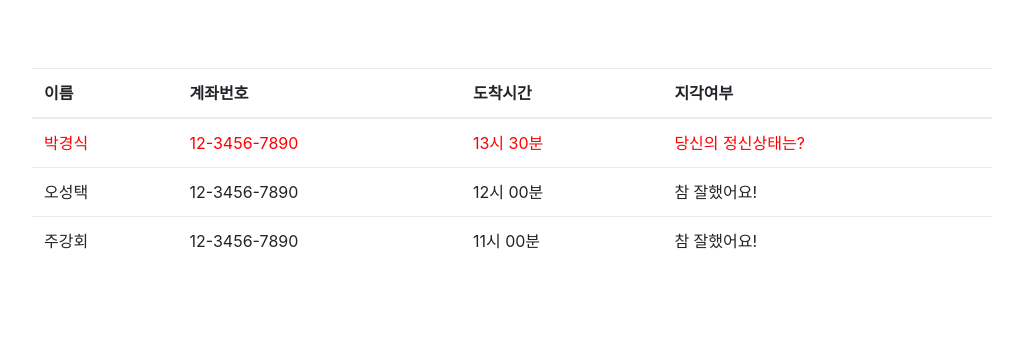
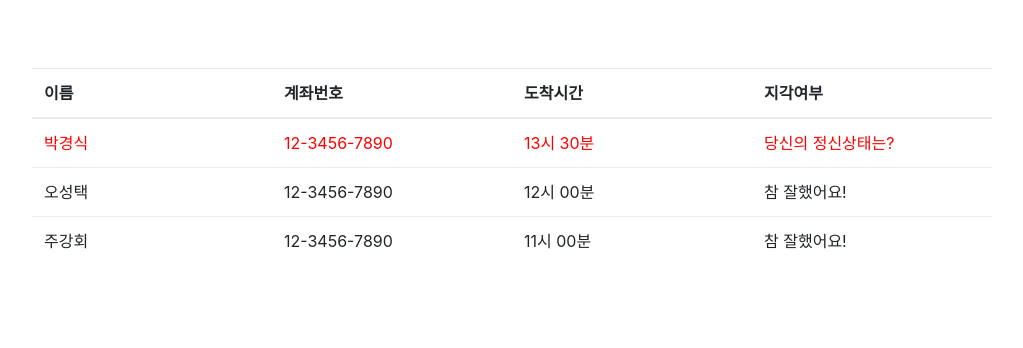
Before and after one commit to tekeezy/appointed-time, a website: page appointed-time/public/step-4.html in a window 1280 px wide. Shown: the part 112-460 px from the top of the page, without its empty margins (128-1151 px from the left). Drawn offline with nearby package versions, Linux system fonts and the light colour scheme.

Commit message:
테이블 퍼센테이지화

```diff
--- a/appointed-time/public/step-4.html
+++ b/appointed-time/public/step-4.html
@@ -33,10 +33,10 @@
       <table class="table">
         <thead>
           <tr>
-            <th>이름</th>
-            <th>계좌번호</th>
-            <th>도착시간</th>
-            <th>지각여부</th>
+            <th style="width: 25%;">이름</th>
+            <th style="width: 25%;">계좌번호</th>
+            <th style="width: 25%;">도착시간</th>
+            <th style="width: 25%;">지각여부</th>
           </tr>
         </thead>
         <tbody style="text-align: left;">
```
